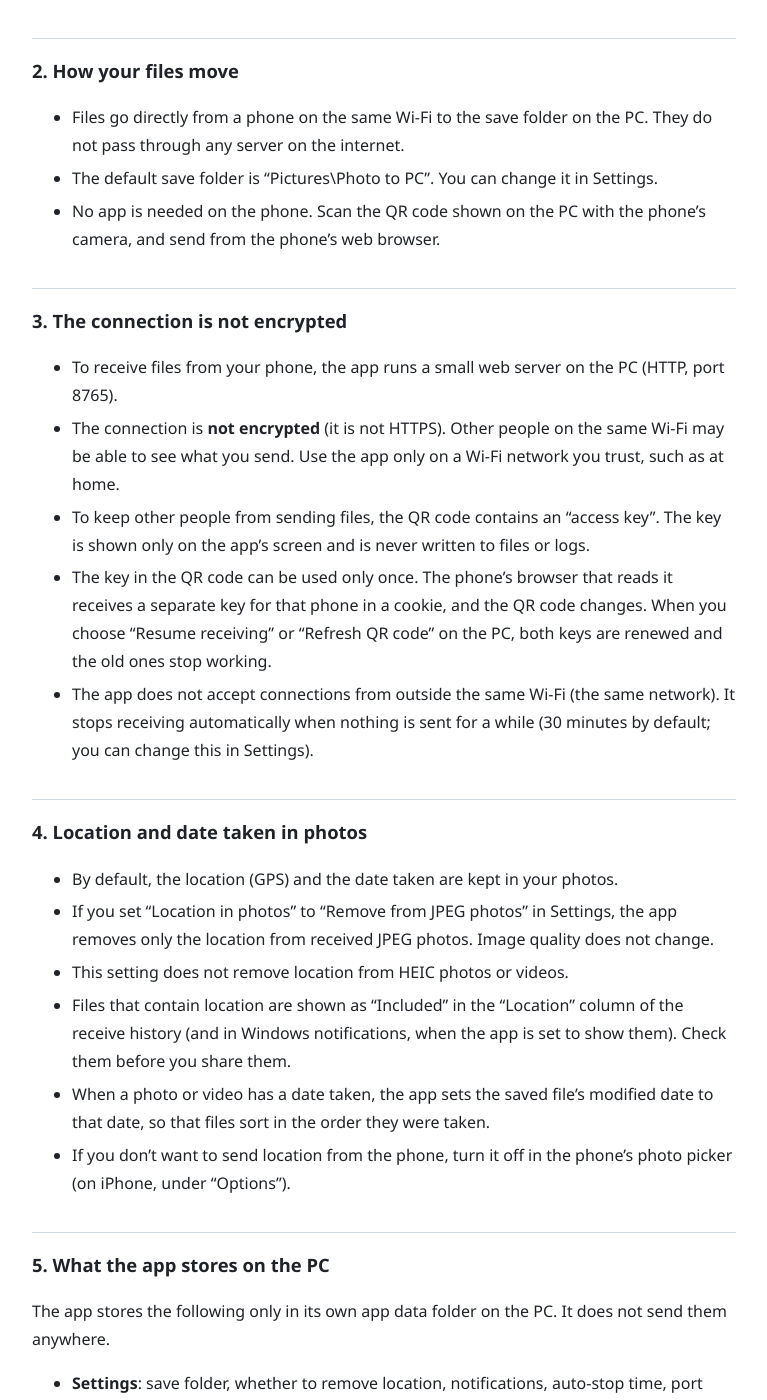
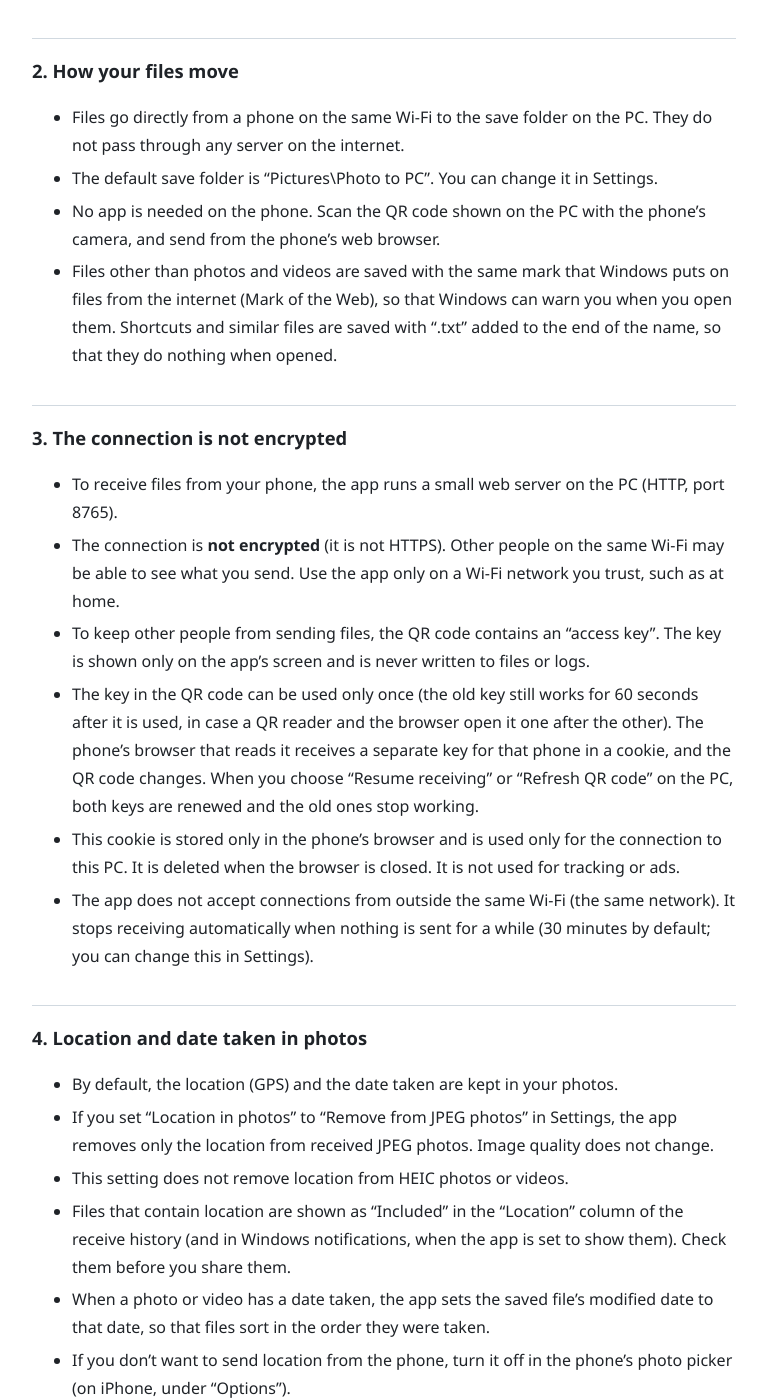
Before and after one commit to Aruto-AH/photo-to-pc-site, a Jekyll site: the page built from privacy/en.md, in a window 1280 px wide and 1400 px high, scrolled down 909 px. Shown: the whole window, without its empty margins (256-1023 px from the left). Built offline with Jekyll 4.4.1, drawn with Linux system fonts in a browser that asks for light colours; our own code applies the rules of GitHub Pages for plain Markdown files.

Commit message:
Update the privacy policy: Mark of the Web, .txt for shortcuts, cookie storage, 60-second grace
Co-Authored-By: Claude Opus 5.5 <noreply@anthropic.com>

```diff
--- a/privacy/en.md
+++ b/privacy/en.md
@@ -32,13 +32,15 @@ App updates are delivered by the Microsoft Store. Information handled by the Sto
 - Files go directly from a phone on the same Wi-Fi to the save folder on the PC. They do not pass through any server on the internet.
 - The default save folder is "Pictures\Photo to PC". You can change it in Settings.
 - No app is needed on the phone. Scan the QR code shown on the PC with the phone's camera, and send from the phone's web browser.
+- Files other than photos and videos are saved with the same mark that Windows puts on files from the internet (Mark of the Web), so that Windows can warn you when you open them. Shortcuts and similar files are saved with ".txt" added to the end of the name, so that they do nothing when opened.
 
 ## 3. The connection is not encrypted
 
 - To receive files from your phone, the app runs a small web server on the PC (HTTP, port 8765).
 - The connection is **not encrypted** (it is not HTTPS). Other people on the same Wi-Fi may be able to see what you send. Use the app only on a Wi-Fi network you trust, such as at home.
 - To keep other people from sending files, the QR code contains an "access key". The key is shown only on the app's screen and is never written to files or logs.
-- The key in the QR code can be used only once. The phone's browser that reads it receives a separate key for that phone in a cookie, and the QR code changes. When you choose "Resume receiving" or "Refresh QR code" on the PC, both keys are renewed and the old ones stop working.
+- The key in the QR code can be used only once (the old key still works for 60 seconds after it is used, in case a QR reader and the browser open it one after the other). The phone's browser that reads it receives a separate key for that phone in a cookie, and the QR code changes. When you choose "Resume receiving" or "Refresh QR code" on the PC, both keys are renewed and the old ones stop working.
+- This cookie is stored only in the phone's browser and is used only for the connection to this PC. It is deleted when the browser is closed. It is not used for tracking or ads.
 - The app does not accept connections from outside the same Wi-Fi (the same network). It stops receiving automatically when nothing is sent for a while (30 minutes by default; you can change this in Settings).
 
 ## 4. Location and date taken in photos
```
Also changed, not shown: privacy/index.md (+3 -1 lines).
